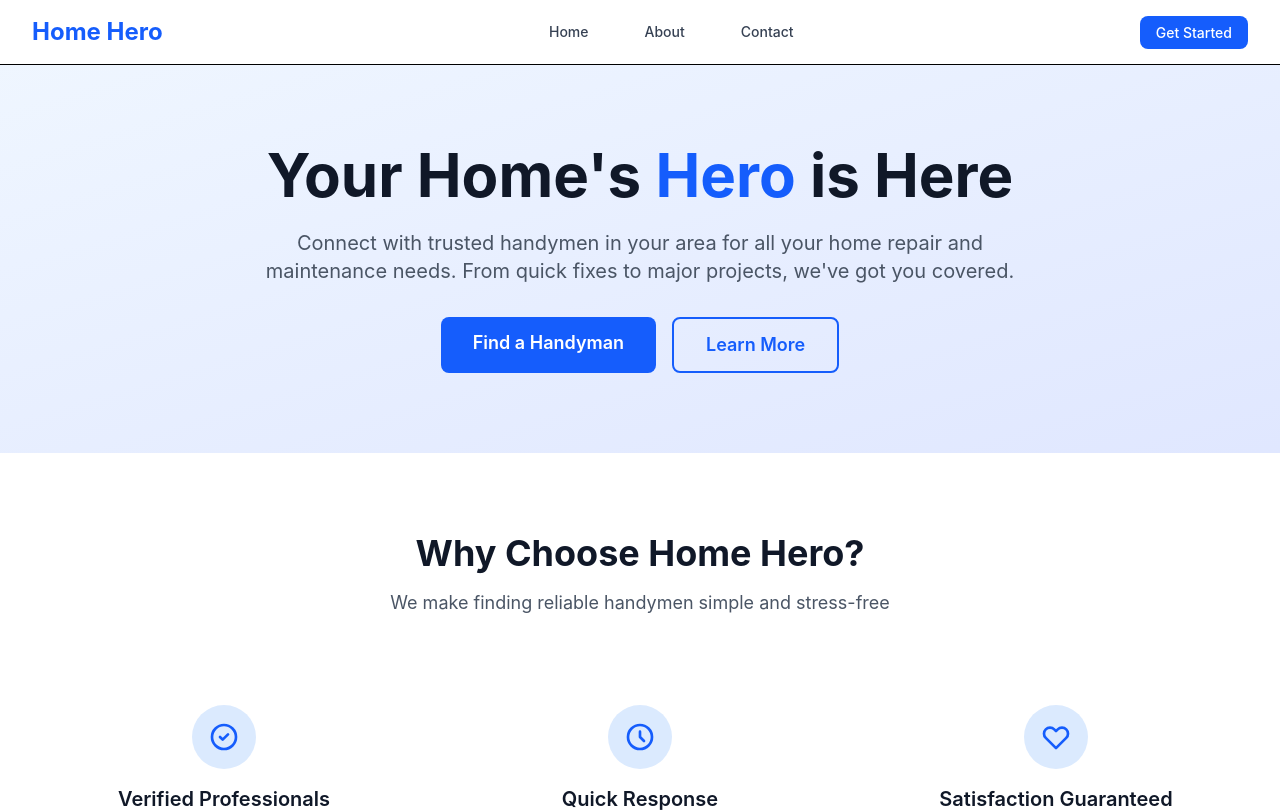
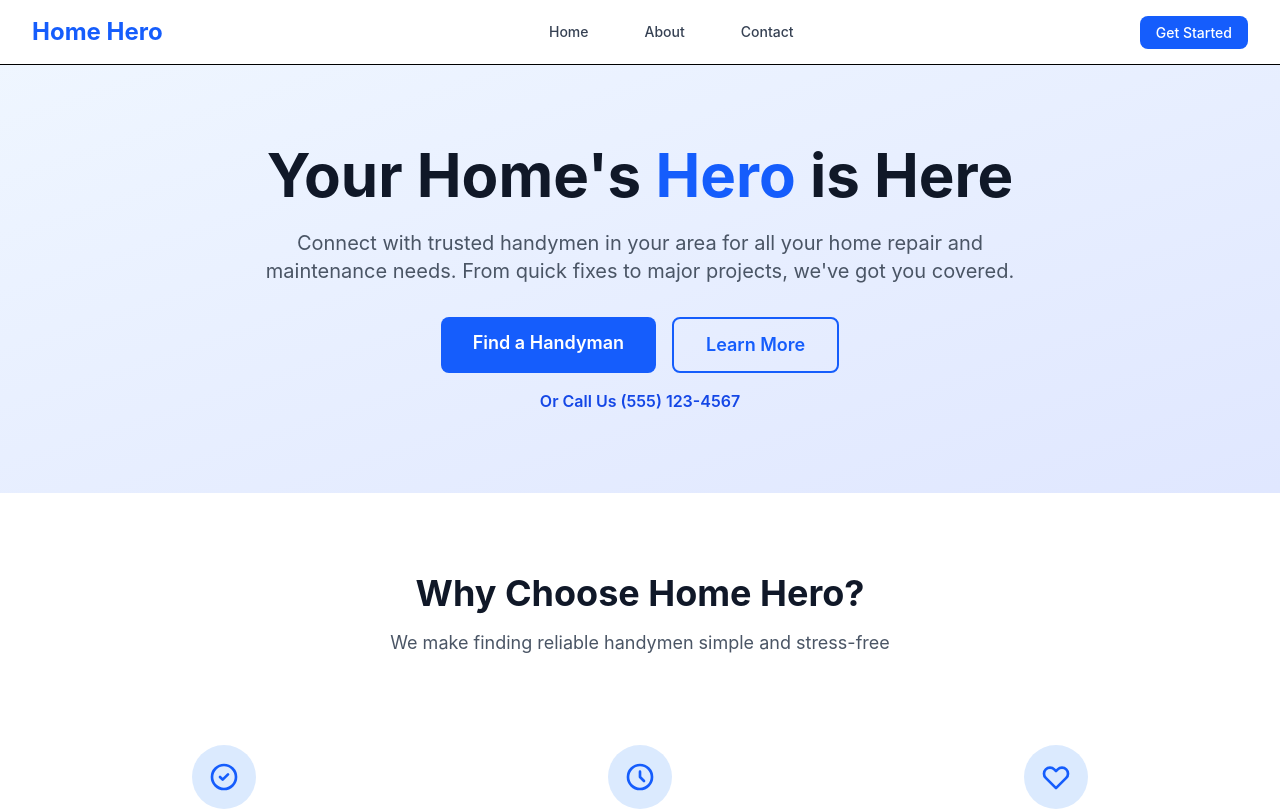
Before and after one commit to aaryan-rampal/home-hero, a React (Vite) app in the folder frontend/: page / in a window 1280 px wide. Shown: the top 812 px of the page. Built offline with nearby package versions, Linux system fonts and the light colour scheme.

Commit message:
feat: update Landing page with improved text styling and enhanced call-to-action links for better user engagement

```diff
--- a/frontend/src/pages/Landing.tsx
+++ b/frontend/src/pages/Landing.tsx
@@ -28,6 +28,9 @@ const Landing = () => {
                 Learn More
               </Link>
             </div>
+              <p className="text-blue-700 mt-4 font-semibold">
+                Or Call Us (555) 123-4567
+              </p>
           </div>
         </div>
       </section>
```
